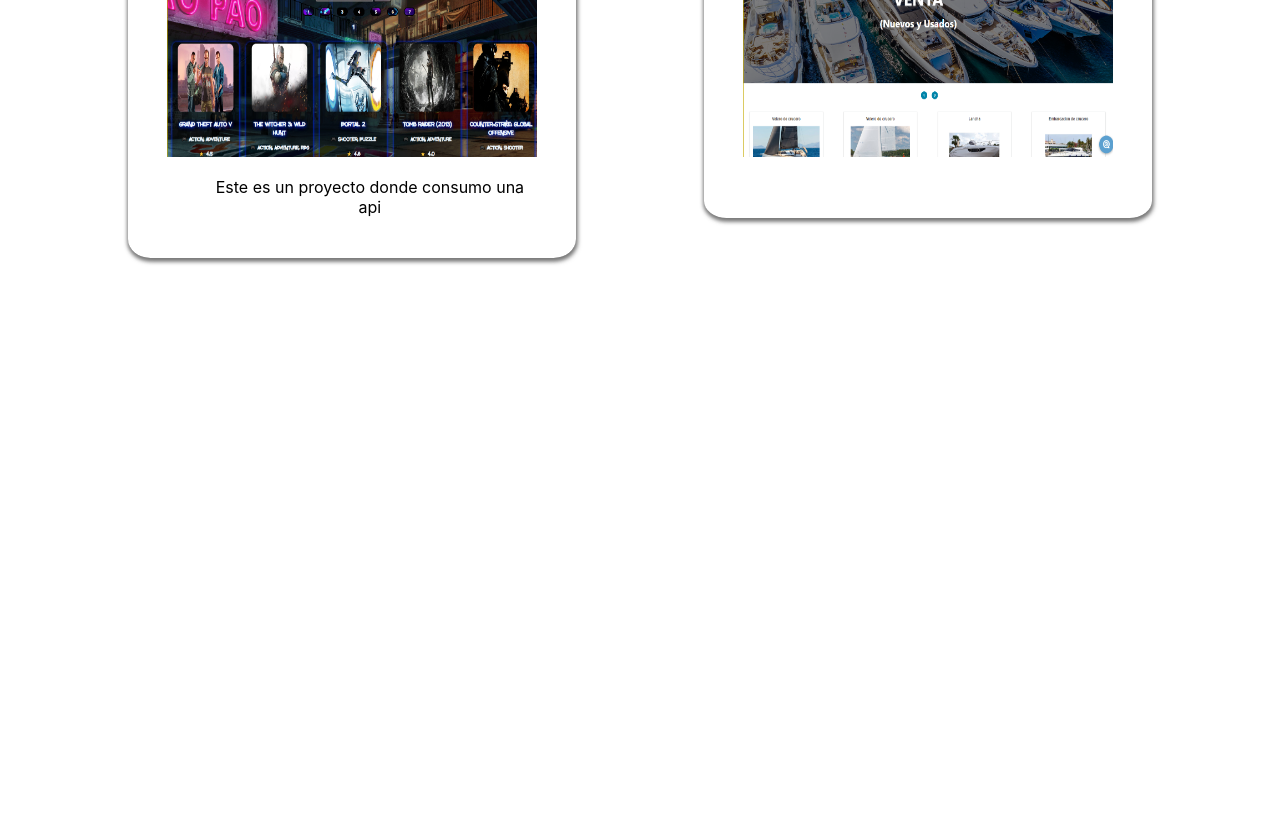
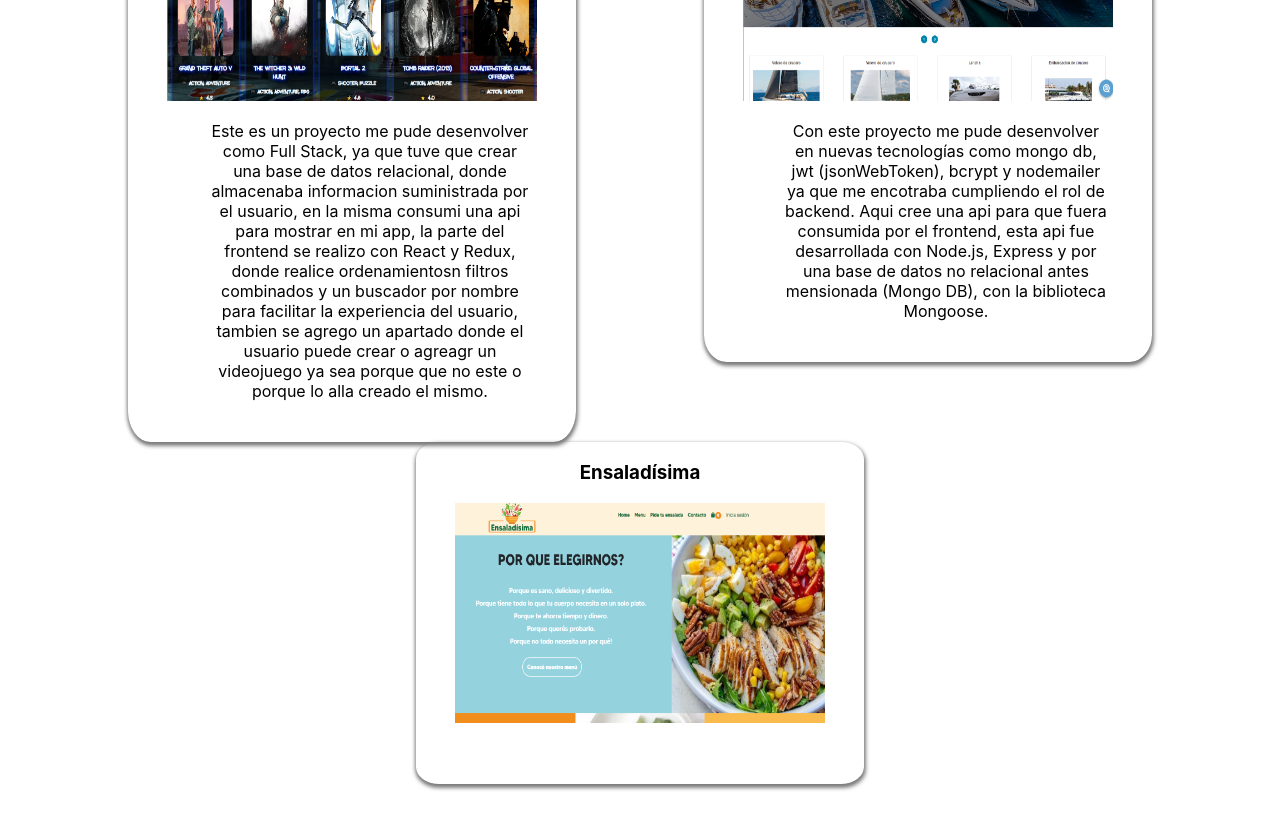
Before and after one commit to Alexisrafael/portafolio-personal, a React (Create React App) app in the folder cliente/: page / in a window 1280 px wide. Shown: the part 1340-2163 px from the top of the page. Before the commit the page ends 1636 px from the top, so only its background shows below. Built offline with nearby package versions, Linux system fonts and the light colour scheme; a web font is replaced by a local one.

Commit message:
se agrega ensalidisima

```diff
--- a/cliente/src/componets/Landinpage/landinPage.jsx
+++ b/cliente/src/componets/Landinpage/landinPage.jsx
@@ -2,7 +2,8 @@
 import Encabezado from '../Emcabezado/Encabezado';
 import est from './landinPage.module.css'
 import videogames from '../../imagenes/Videogames.png';
-import Nautical from '../../imagenes/nautical.png'
+import Nautical from '../../imagenes/nautical.png';
+import Ensaladisima from '../../imagenes/Captura.png'
 
 const LandinPage = () => {
     return (
@@ -14,7 +15,6 @@
                     <p>Soy una persona que le apasiona el mundo de la programación y la capacidad de crear, y de resolver problemas a través de diversas tecnologías. Me gusta trabajar en equipo y me adapto rápido al entorno laboral para seguir aprendiendo.
                     </p>
                     <p>Me formé en Soy Henry, un bootcamp muy exigente pero que me enseñó la mayoria de las tecnologías que hoy conozco, en ese proceso desarrollé dos proyectos. Un proyecto individual en el cual puse en práctica todo lo aprendido en Henry y en el proyecto grupal el cual lo realicé con 6 compañeros más y pusimos a prueba nuevas tecnologías.</p>
-                    <p>Con el proyecto grupal me pude desenvolver en nuevas tecnologías como mongo db, jwt (jsonWebToken), bcrypt y nodemailer ya que me encotraba cumpliendo el rol de backend.</p>
                     <div className={est.skill}>
                         <h1>Mis Skill</h1>
                         <div className={est.orden}>
@@ -55,12 +55,19 @@
                                 <a target='blanck' href='https://pi-videogames-beta.vercel.app/'>
                                     <img src={videogames} alt='VideoGames'></img>
                                 </a>
-                                <p>Este es un proyecto donde consumo una api</p>
+                                <p>Este es un proyecto me pude desenvolver como Full Stack, ya que tuve que crear una base de datos relacional, donde almacenaba informacion suministrada por el usuario, en la misma consumi una api para mostrar en mi app, la parte del frontend se realizo con React y Redux, donde realice ordenamientosn filtros combinados y un buscador por nombre para facilitar la experiencia del usuario, tambien se agrego un apartado donde el usuario puede crear o agreagr un videojuego ya sea porque que no este o porque lo alla creado el mismo.</p>
                             </div>
                             <div>
                                 <h3>Nautical</h3>
                                 <a target='blanck' href='https://nuevo-pf.vercel.app/'>
                                     <img src={Nautical} alt='Nautical'></img>
+                                </a>
+                                <p>Con este proyecto me pude desenvolver en nuevas tecnologías como mongo db, jwt (jsonWebToken), bcrypt y nodemailer ya que me encotraba cumpliendo el rol de backend. Aqui cree una api para que fuera consumida por el frontend, esta api fue desarrollada con Node.js, Express y por una base de datos no relacional antes mensionada (Mongo DB), con la biblioteca Mongoose.</p>
+                            </div>
+                            <div>
+                                <h3>Ensaladísima</h3>
+                                <a target='blanck' href='https://ensaladisima.vercel.app/'>
+                                    <img src={Ensaladisima} alt='Ensaladísima'></img>
                                 </a>
                                 <p></p>
                             </div>
```
Also changed, not shown: cliente/src/imagenes/Captura.png (added).
